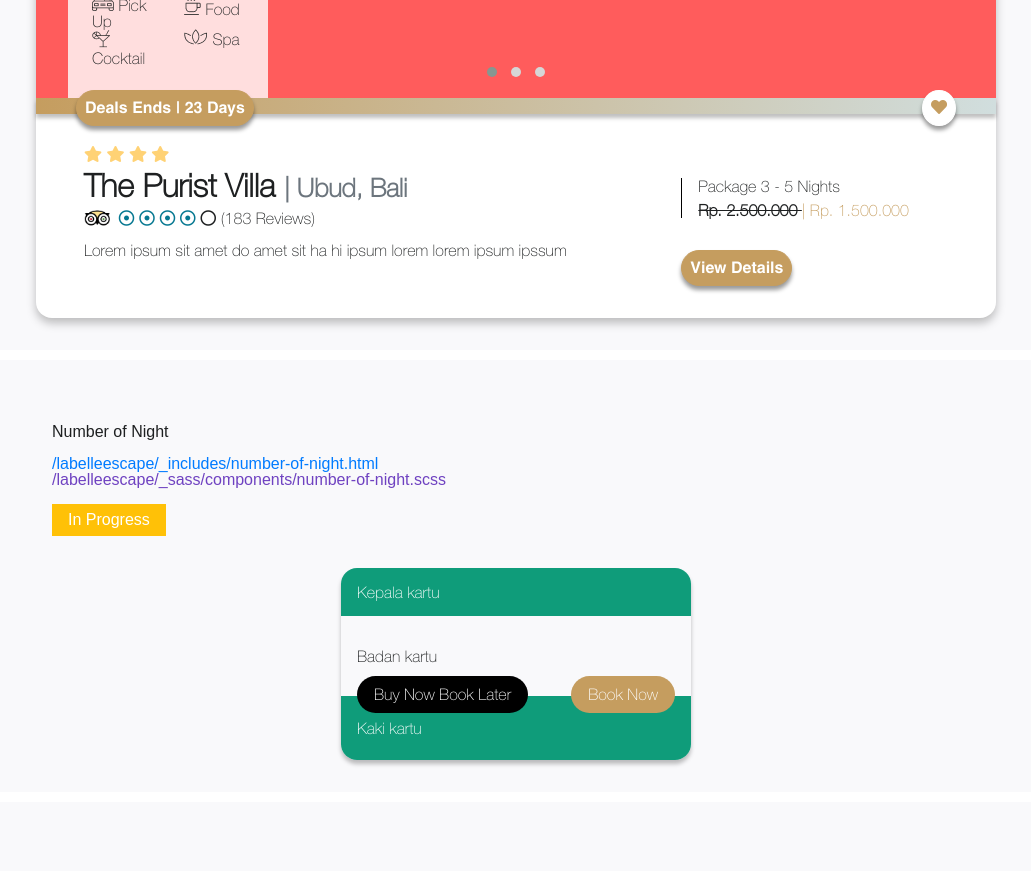
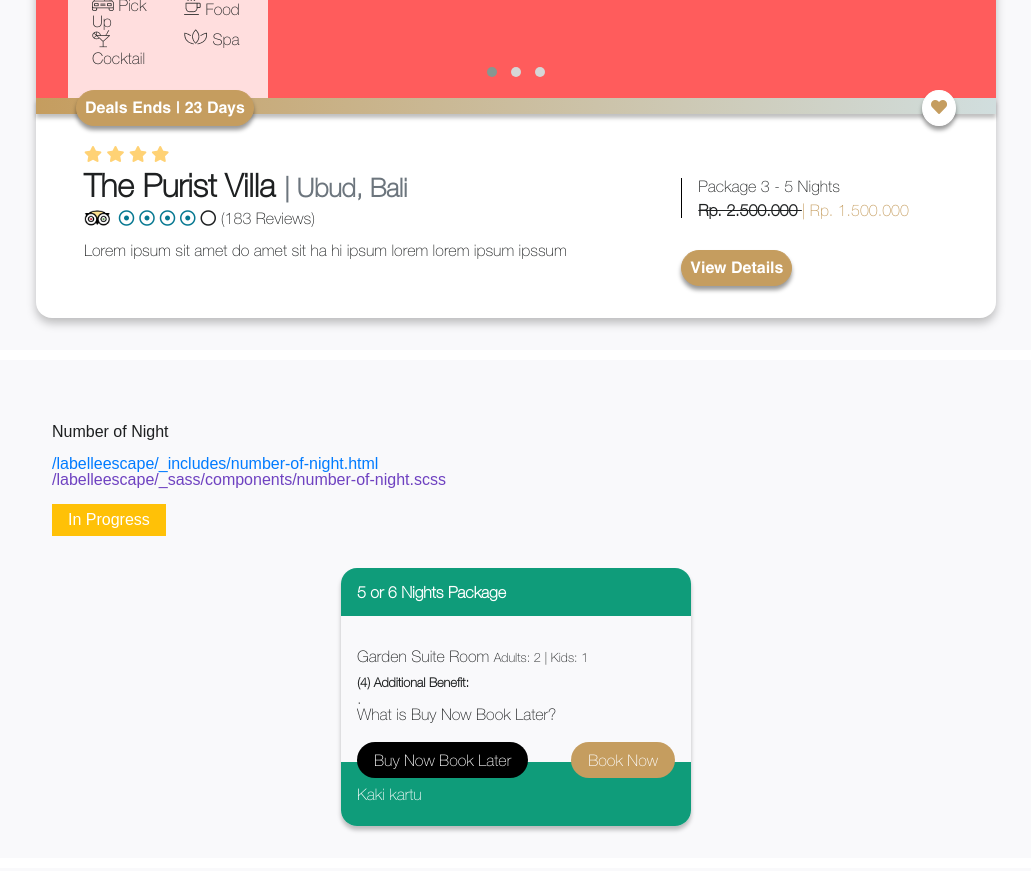
Before and after one commit to eighthijr/labelleescape, a Jekyll site: the page built from index.md, in a window 1280 px wide and 900 px high, scrolled down 1504 px. Shown: the top 871 px of the window, without its empty margins (124-1155 px from the left). Built offline with Jekyll 4.4.1, drawn with Linux system fonts in a browser that asks for light colours; before the commit the page ends 2338 px from its top, so only the background shows below that.

Commit message:
Update number-of-night.html

```diff
--- a/_includes/number-of-night.html
+++ b/_includes/number-of-night.html
@@ -1,9 +1,13 @@
 <div class="kartu">
   <div class="kartu__head text-white" style="background-color: #0f9c7a">
-  Kepala kartu
+    <strong>5 or 6 Nights Package</strong>
   </div>
   <div class="kartu__body">
-  Badan kartu
+    <p>Garden Suite Room <small>Adults: 2 | Kids: 1</small></p>
+    <div>
+      <strong><small>(4) Additional Benefit:</small></strong>
+    </div>.
+    <p><a href="#">What is Buy Now Book Later?</a></p>
   </div>
   <div class="kartu__foot text-white" style="background-color: #0f9c7a">
     <div class="line">
```
